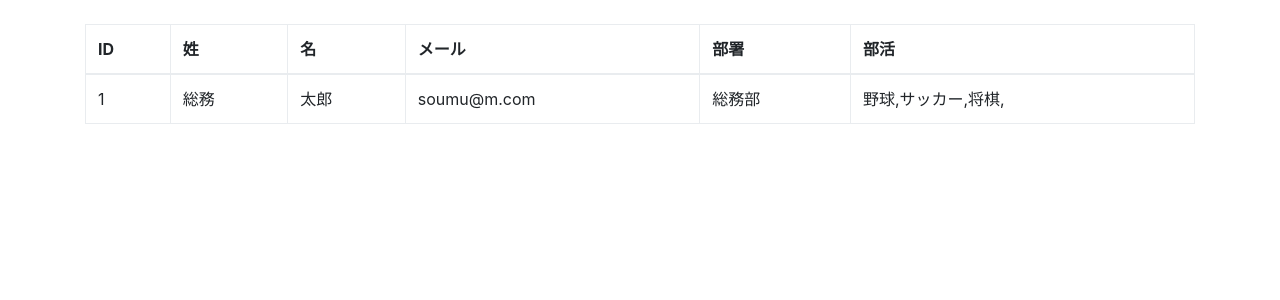
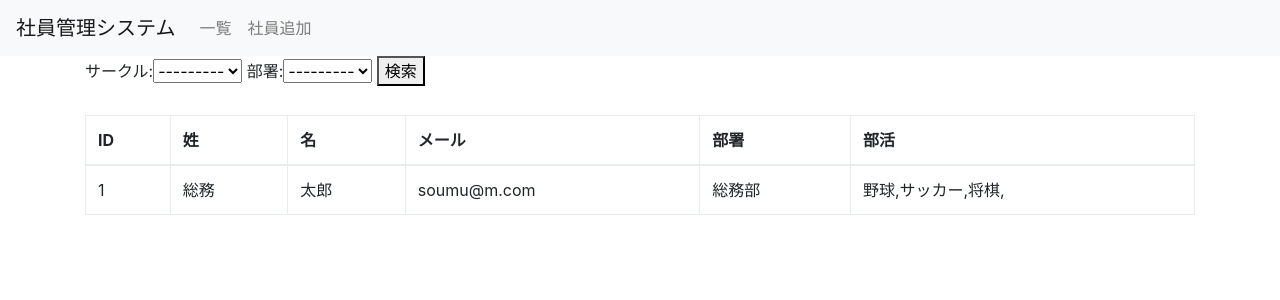
Before and after one commit to mako5656/django_employee, a Django app: page / in a window 1280 px wide. Shown: the top 300 px of the page. Run offline with Django 3.2, Linux system fonts and the light colour scheme; data comes from the database, SQL or seed files in the repository; some libraries are stand-ins or nearby versions.

Commit message:
検索フォームの作成

```diff
--- /dev/null
+++ b/employee/forms.py
@@ -0,0 +1,10 @@
+from django import forms
+from .models import Club, Department
+
+
+class SearchForm(forms.Form):
+    club = forms.ModelChoiceField(
+        queryset=Club.objects, label='サークル', required=False)
+
+    department = forms.ModelChoiceField(
+        queryset=Department.objects, label='部署', required=False)
--- a/employee/templates/employee/base.html
+++ b/employee/templates/employee/base.html
@@ -10,6 +10,24 @@
     <link rel="stylesheet" href="https://maxcdn.bootstrapcdn.com/bootstrap/4.0.0-beta.2/css/bootstrap.min.css" integrity="sha384-PsH8R72JQ3SOdhVi3uxftmaW6Vc51MKb0q5P2rRUpPvrszuE4W1povHYgTpBfshb" crossorigin="anonymous">
   </head>
   <body>
+    <nav class="navbar navbar-expand-lg navbar-light bg-light">
+      <a class="navbar-brand" href="#">社員管理システム</a>
+      <button class="navbar-toggler" type="button" data-toggle="collapse" data-target="#navbarSupportedContent" aria-controls="navbarSupportedContent" aria-expanded="false" aria-label="Toggle navigation">
+        <span class="navbar-toggler-icon"></span>
+      </button>
+
+      <div class="collapse navbar-collapse" id="navbarSupportedContent">
+        <ul class="navbar-nav mr-auto">
+          <li class="nav-item">
+            <a class="nav-link" href="{% url 'employee:index' %}">一覧</a>
+          </li>
+          <li class="nav-item">
+            <a class="nav-link" href="{% url 'admin:employee_employee_add' %}">社員追加</a>
+          </li>
+        </ul>
+      </div>
+    </nav>
+
     <div class="container">
       {% block content %}
       {% endblock %}
--- a/employee/templates/employee/employee_list.html
+++ b/employee/templates/employee/employee_list.html
@@ -1,6 +1,11 @@
 {% extends 'employee/base.html' %}
 
 {% block content %}
+<form action="" method="GET">
+{{ form }}
+<button type="submit">検索</button>
+</form>
+
 <table class="table table-bordered mt-4">
   <thead>
     <tr>
--- a/employee/views.py
+++ b/employee/views.py
@@ -1,6 +1,33 @@
 from django.views import generic
+from .forms import SearchForm
 from .models import Employee
 
 
 class IndexView(generic.ListView):
     model = Employee
+    paginate_by = 1
+
+    def get_context_data(self):
+        """テンプレートへ渡す辞書の作成"""
+        context = super().get_context_data()
+        context['form'] = SearchForm(self.request.GET)   # 基の辞書に、formを追加
+        return context
+
+    def get_queryset(self):
+        """テンプレートへ渡す「employee_list」を作成する"""
+        form = SearchForm(self.request.GET)
+        form.is_valid()  # これをしないと、cleaned_dataができない!!!
+
+        # まず、全社員を取得
+        queryset = super().get_queryset()
+
+        # 部署の選択があれば、部署で絞り込み(filter)
+        department = form.cleaned_data['department']
+        if department:
+            queryset = queryset.filter(department=department)
+
+        # サークルの選択があれば、サークルで絞り込み(filter)
+        club = form.cleaned_data['club']
+        if club:
+            queryset = queryset.filter(club=club)
+        return queryset
```
